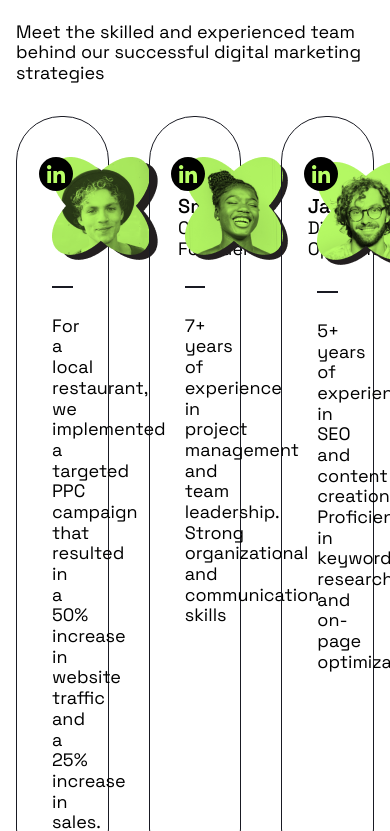
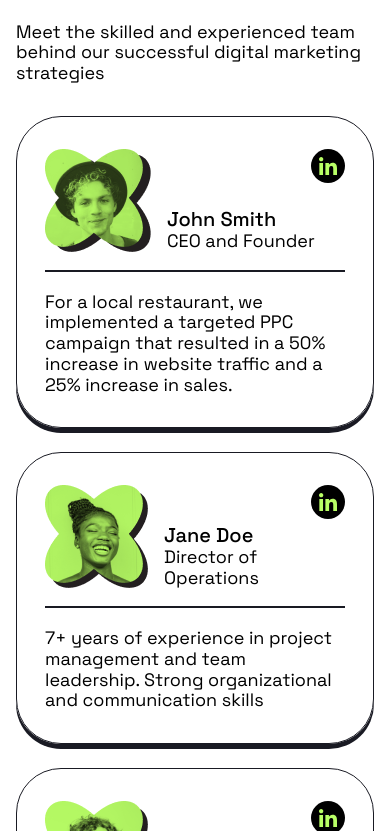
Before and after one commit to xboikom1/Positivus, a React (Vite) app: page / in a window 390 px wide. Shown: the part 5153-5984 px from the top of the page. Built offline with nearby package versions, Linux system fonts and the light colour scheme.

Commit message:
make responsive team section

```diff
--- a/src/components/Team/Team.module.css
+++ b/src/components/Team/Team.module.css
@@ -15,7 +15,6 @@
   flex-wrap: wrap;
   justify-content: center;
   gap: 40px;
-
 }
 
 .listItem {
@@ -25,7 +24,7 @@
   border-radius: 45px;
   border: 1px solid var(--dark);
   padding: 40px 35px;
-    width: calc((100% - 80px) / 3);
+  width: 386px;
   gap: 56px;
   box-shadow: 0 5px 0 0 var(--dark);
 }
@@ -35,6 +34,13 @@
   display: flex;
   align-items: end;
   gap: 20px;
+}
+
+.pesronInfo {
+  display: flex;
+  flex-direction: column;
+  justify-content: end;
+  height: 30px;
 }
 
 .personInfoContainer::after {
@@ -62,3 +68,34 @@
 .linkedinIcon {
   fill: var(--green);
 }
+
+@media only screen and (max-width: 1024px) {
+  .list {
+    gap: 32px;
+  }
+
+  .listItem {
+    width: calc((100% - 32px) / 2);
+    padding: 32px 28px;
+    gap: 48px;
+  }
+}
+
+@media only screen and (max-width: 768px) {
+  .list {
+    gap: 24px;
+  }
+
+  .listItem {
+    width: 100%;
+    gap: 40px;
+  }
+
+  .personInfoContainer {
+    gap: 16px;
+  }
+
+  .personInfoContainer::after {
+    bottom: -20px;
+  }
+}
```
Lines whose indentation alone changed are shown as unchanged.
